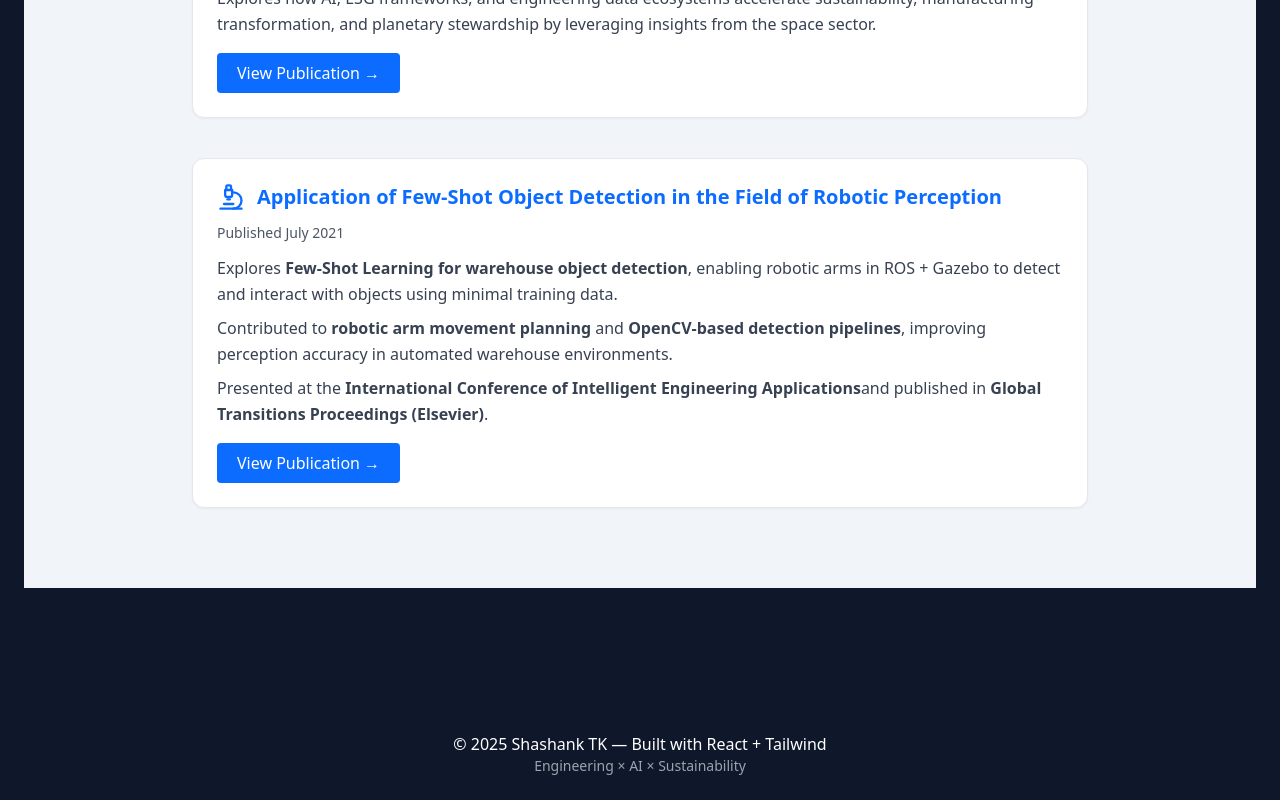
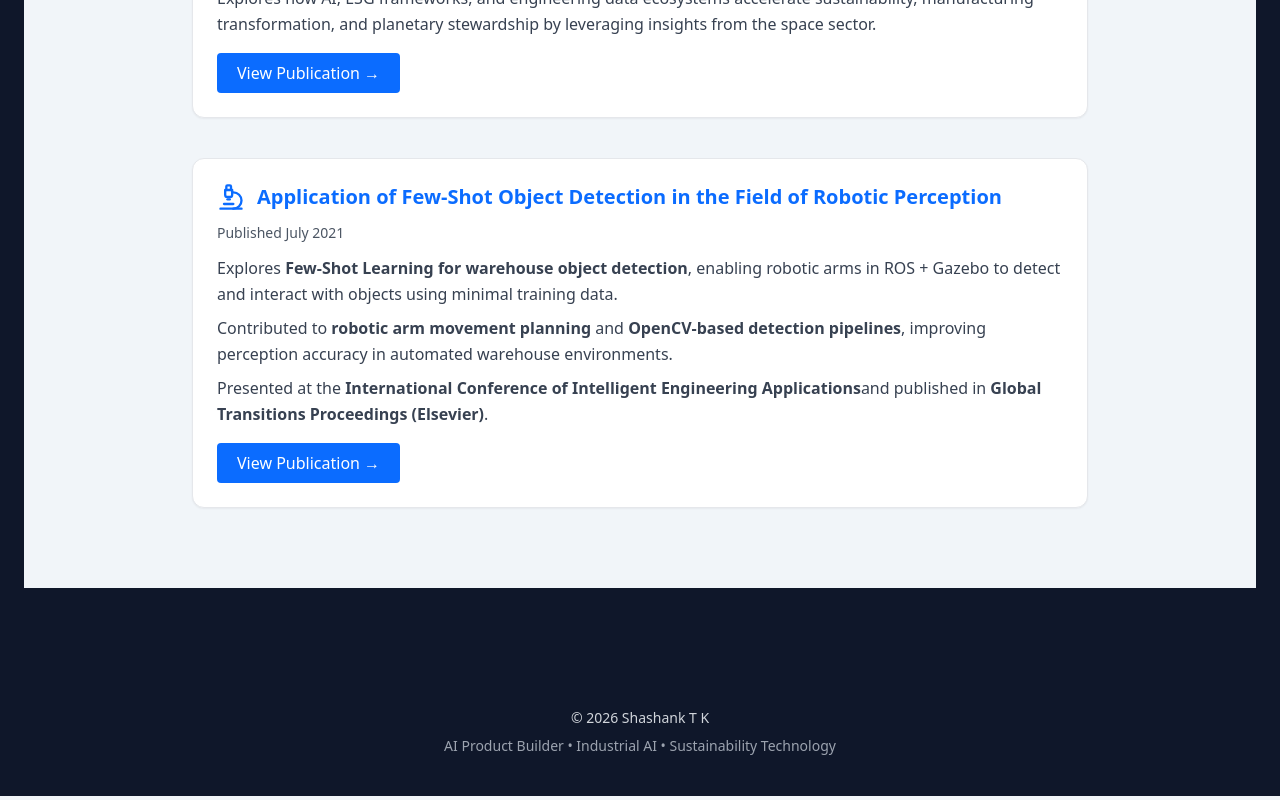
Before and after one commit to shashank-dj/Portfolio, a React (Vite) app: page /research in a window 1280 px wide. Shown: the part 432-1232 px from the top of the page. Built offline with nearby package versions, Linux system fonts and the light colour scheme.

Commit message:
Update Footer.jsx

```diff
--- a/src/components/Footer.jsx
+++ b/src/components/Footer.jsx
@@ -2,10 +2,13 @@ import React from "react";
 
 export default function Footer() {
   return (
-    <footer className="bg-dark text-white text-center py-6 mt-10">
-      <p>© 2025 Shashank TK — Built with React + Tailwind</p>
-      <p className="text-gray-400 text-sm">
-        Engineering × AI × Sustainability
+    <footer className="bg-dark text-gray-300 py-10 text-center">
+      <p className="text-sm">
+        © {new Date().getFullYear()} Shashank T K
+      </p>
+
+      <p className="text-sm mt-2 text-gray-400">
+        AI Product Builder • Industrial AI • Sustainability Technology
       </p>
     </footer>
   );
```
